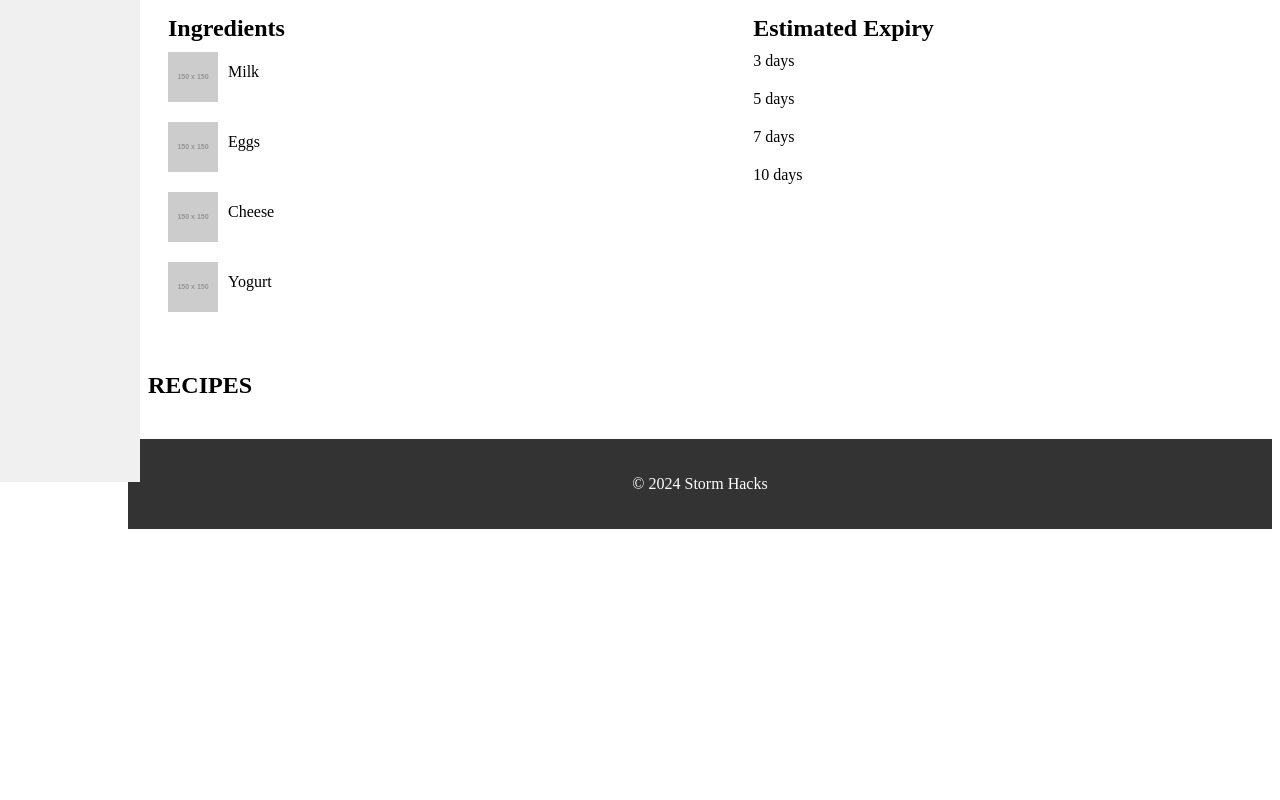
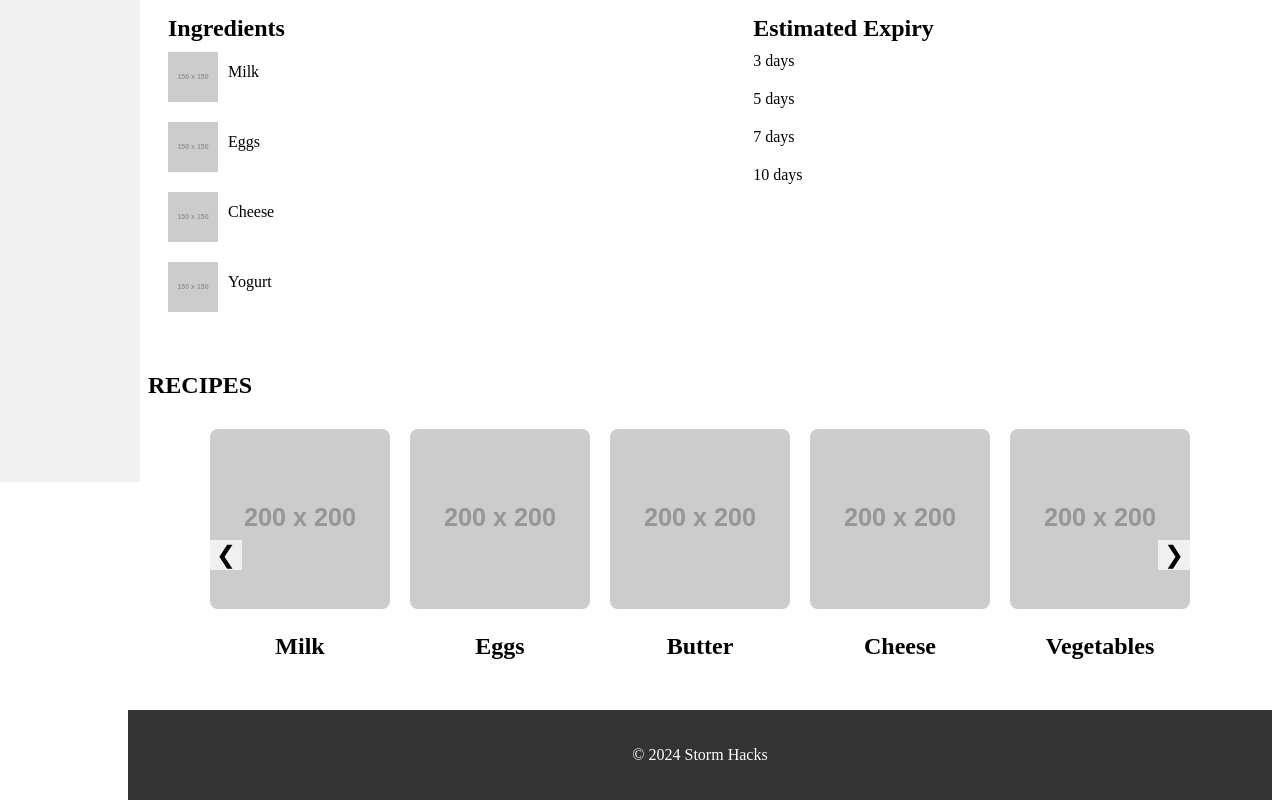
Before and after one commit to kvnbanunu/fridgesync, a React (Vite) app in the folder frontend/: page / in a window 1280 px wide. Shown: the part 358-1158 px from the top of the page. Before the commit the page ends 887 px from the top, so only its background shows below. Built offline with nearby package versions, Linux system fonts and the light colour scheme.

Commit message:
Add carousel

```diff
--- a/frontend/package.json
+++ b/frontend/package.json
@@ -11,7 +11,8 @@
   },
   "dependencies": {
     "react": "^18.3.1",
-    "react-dom": "^18.3.1"
+    "react-dom": "^18.3.1",
+    "react-multi-carousel": "^2.8.5"
   },
   "devDependencies": {
     "@eslint/js": "^9.11.1",
--- a/frontend/src/Body.jsx
+++ b/frontend/src/Body.jsx
@@ -1,5 +1,6 @@
 import Fridge from "./Fridge";
 import Recipes from "./Recipes";
+import CarouselComponent from './Carousel'
 
 function Body() {
   return (
@@ -8,6 +9,7 @@ function Body() {
       <p>This is a basic React page with a header, nav, body, and footer.</p>
       <Fridge></Fridge>
       <Recipes></Recipes>
+      <CarouselComponent></CarouselComponent>
     </main>
   );
 }
--- /dev/null
+++ b/frontend/src/Carousel.jsx
@@ -0,0 +1,49 @@
+import React, { useState, useEffect } from 'react';
+import './index.css';
+
+const Carousel = () => {
+  const [currentSlide, setCurrentSlide] = useState(0);
+  const [fridgeItems, setFridgeItems] = useState([]);
+
+  useEffect(() => {
+    const fetchFridgeItems = async () => {
+      const items = [
+        { id: 1, name: 'Milk', image: 'https://via.placeholder.com/200x200?text=Milk' },
+        { id: 2, name: 'Eggs', image: 'https://via.placeholder.com/200x200?text=Eggs' },
+        { id: 3, name: 'Butter', image: 'https://via.placeholder.com/200x200?text=Butter' },
+        { id: 4, name: 'Cheese', image: 'https://via.placeholder.com/200x200?text=Cheese' },
+        { id: 5, name: 'Vegetables', image: 'https://via.placeholder.com/200x200?text=Vegetables' },
+        { id: 6, name: 'Fruit', image: 'https://via.placeholder.com/200x200?text=Fruit' },
+        { id: 7, name: 'Yogurt', image: 'https://via.placeholder.com/200x200?text=Yogurt' },
+      ];
+      setFridgeItems(items);
+    };
+
+    fetchFridgeItems();
+  }, []);
+
+  const nextSlide = () => {
+    setCurrentSlide((prevSlide) => (prevSlide + 1) % Math.ceil(fridgeItems.length / 5));
+  };
+
+  const prevSlide = () => {
+    setCurrentSlide((prevSlide) => (prevSlide - 1 + Math.ceil(fridgeItems.length / 5)) % Math.ceil(fridgeItems.length / 5));
+  };
+
+  return (
+    <div className="carousel">
+      <div className="carousel-inner" style={{ transform: `translateX(-${currentSlide * (100 / 5)}%)` }}>
+        {fridgeItems.map((item) => (
+          <div key={item.id} className="carousel-item">
+            <img src={item.image} alt={item.name} />
+            <h2>{item.name}</h2>
+          </div>
+        ))}
+      </div>
+      <button className="carousel-control prev" onClick={prevSlide}>❮</button>
+      <button className="carousel-control next" onClick={nextSlide}>❯</button>
+    </div>
+  );
+};
+
+export default Carousel;
--- a/frontend/src/index.css
+++ b/frontend/src/index.css
@@ -116,3 +116,47 @@
   text-align: center;
   clear: both;
 }
+
+.carousel {
+  position: relative;
+  max-width: 1000px;
+  margin: auto;
+  overflow: hidden;
+}
+
+.carousel-inner {
+  display: flex;
+  transition: transform 0.5s ease-in-out;
+}
+
+.carousel-item {
+  min-width: 20%;
+  box-sizing: border-box;
+  padding: 10px;
+  text-align: center;
+}
+
+.carousel img {
+  width: 100%;
+  height: auto;
+  border-radius: 8px;
+}
+
+.carousel-control {
+  position: absolute;
+  top: 50%;
+  transform: translateY(-50%);
+  background-color: rgba(255, 255, 255, 0.7);
+  border: none;
+  font-size: 24px;
+  cursor: pointer;
+  z-index: 10;
+}
+
+.prev {
+  left: 10px;
+}
+
+.next {
+  right: 10px;
+}
```
Also changed, not shown: 1 other file (tests, documents, lock files or other folders).
